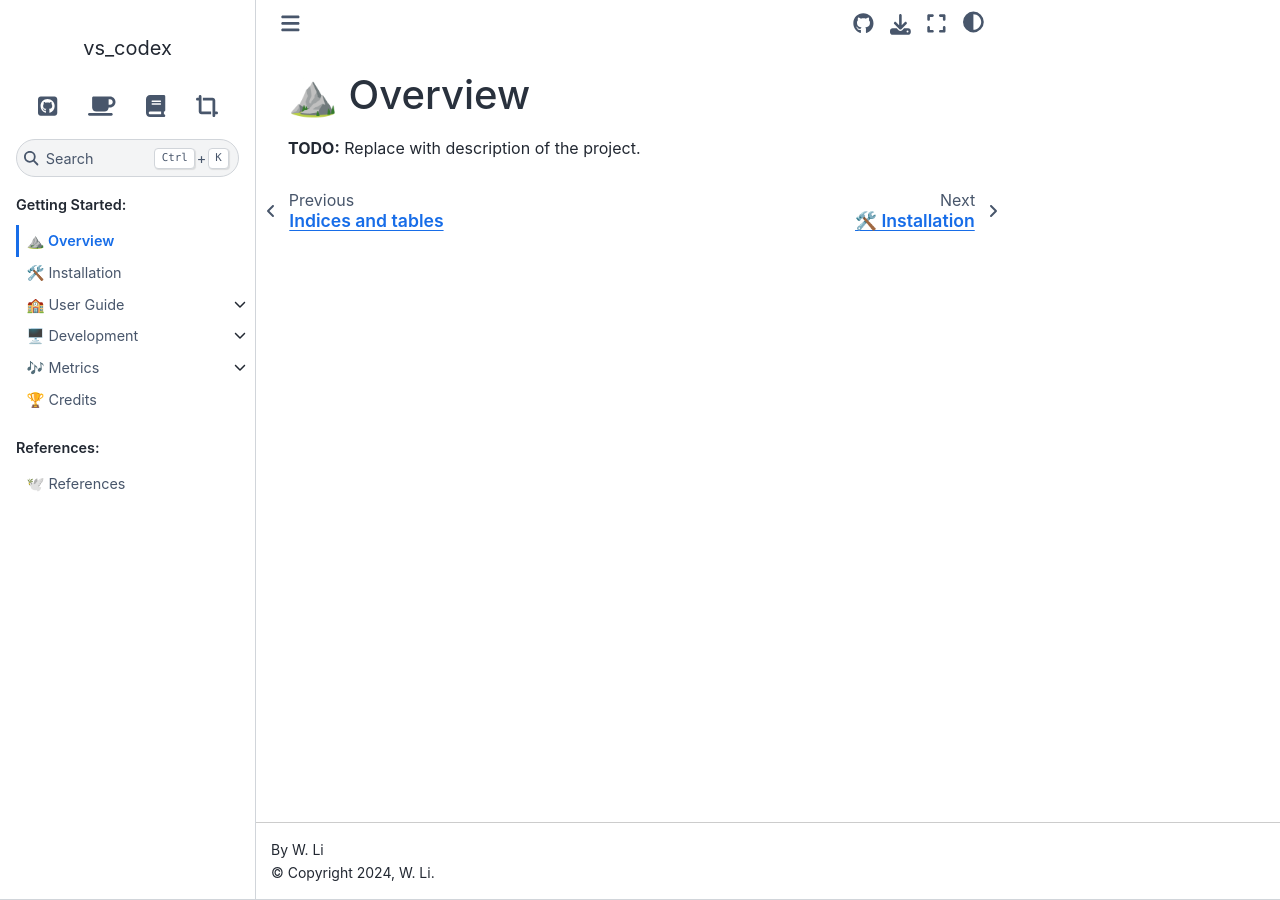
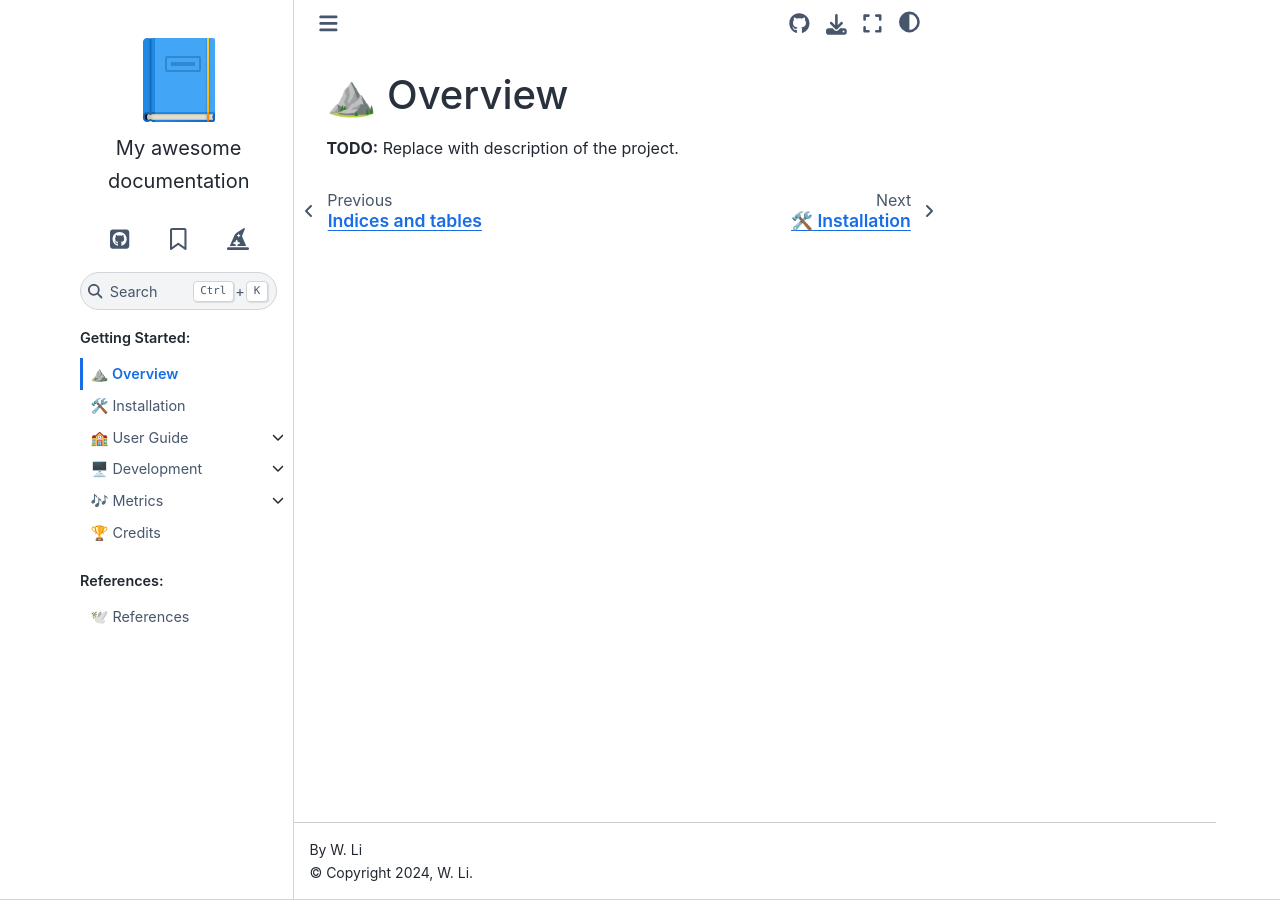
Before and after one commit to destin-v/vs_codex, a Sphinx documentation site: the page built from docs/source/pages/overview.rst, in a window 1280 px wide. Built offline with Sphinx 7.4.7 and the Sphinx Book theme 1.1.4, drawn with Linux system fonts in a browser that asks for light colours.

Commit message:
Modifying CSS to wider screen

```diff
--- /dev/null
+++ b/docs/source/_static/css/custom.css
@@ -0,0 +1,4 @@
+.bd-page-width {
+    max-width: 90%;
+    /* default is 88rem */
+}
--- a/docs/source/_static/custom.css
+++ /dev/null
@@ -1,3 +0,0 @@
-.wy-nav-content {
-    max-width: max-content !important;
-}
--- a/docs/source/conf.py
+++ b/docs/source/conf.py
@@ -40,40 +40,54 @@
 myst_enable_extensions: list[str] = ["colon_fence"]
 templates_path: list[str] = ["_templates"]
 
+# -- CSS Style Sheets --------------------------------------------------------
+# https://docs.readthedocs.io/en/stable/guides/adding-custom-css.html
+
+# These folders are copied to the documentation's HTML output
+html_static_path: list[str] = ["_static"]
+
+# These paths are either relative to html_static_path
+# or fully qualified paths (eg. https://...)
+html_css_files: list[str] = [
+    "css/custom.css",
+]
 
 # -- Options for HTML output -------------------------------------------------
 # https://www.sphinx-doc.org/en/master/usage/configuration.html#options-for-html-output
+# fontawesome: https://fontawesome.com/search?o=r&m=free
 
-html_title = "vs_codex"
 html_theme: str = "sphinx_book_theme"
-html_static_path: list[str] = ["_static"]
-# html_logo: str = "../pics/program_logo.png"
 html_theme_options: dict = {
     "use_sidenotes": True,  # allow Edward Tufte style side-nodes
     "repository_url": "https://github.com/destin-v/vs_codex",  # repo link
     "use_repository_button": True,
+    "logo": {
+        "text": "My awesome documentation",
+        "image_light": "_static/logo.png",
+        "image_dark": "_static/logo.png",
+    },
     "icon_links": [
         {
             "name": "GitHub",
             "url": "https://github.com/destin-v",
             "icon": "fa-brands fa-square-github",
             "type": "fontawesome",
-            # fontawesome: https://fontawesome.com/search?o=r&m=free
-        },
-        {
-            "name": "Buy Me Coffee",
-            "url": "https://www.paypal.me/WilliamLi60?country.x=US&locale.x=en_US",
-            "icon": "fa-solid fa-mug-saucer",
         },
         {
             "name": "Book Theme",
             "url": "https://sphinx-book-theme.readthedocs.io/en/stable/index.html",
-            "icon": "fa-solid fa-book",
+            "icon": "fa-regular fa-bookmark",
+            "type": "fontawesome",
         },
         {
             "name": "Book Theme Demo",
             "url": "https://sphinx-themes.org/sample-sites/sphinx-book-theme/",
-            "icon": "fa-solid fa-crop-simple",
+            "icon": "fa-solid fa-hat-wizard",
+            "type": "fontawesome",
         },
     ],
+    # "navbar_start": ["navbar-logo"],
+    # "navbar_center": ["navbar-nav"],
+    # "navbar_end": ["navbar-icon-links"],
+    # "navbar_persistent": ["search-button"],
 }
--- a/docs/source/index.rst
+++ b/docs/source/index.rst
@@ -31,6 +31,7 @@
 
    pages/references
 
+------------------
 Indices and tables
 ------------------
 
@@ -38,6 +39,7 @@
 * :ref:`modindex` [#]_
 * :ref:`search`
 
+--------
 External
 --------
 * `Pdoc <_static/pdocs/index.html>`_
```
Also changed, not shown: docs/source/_static/logo.png (added).
